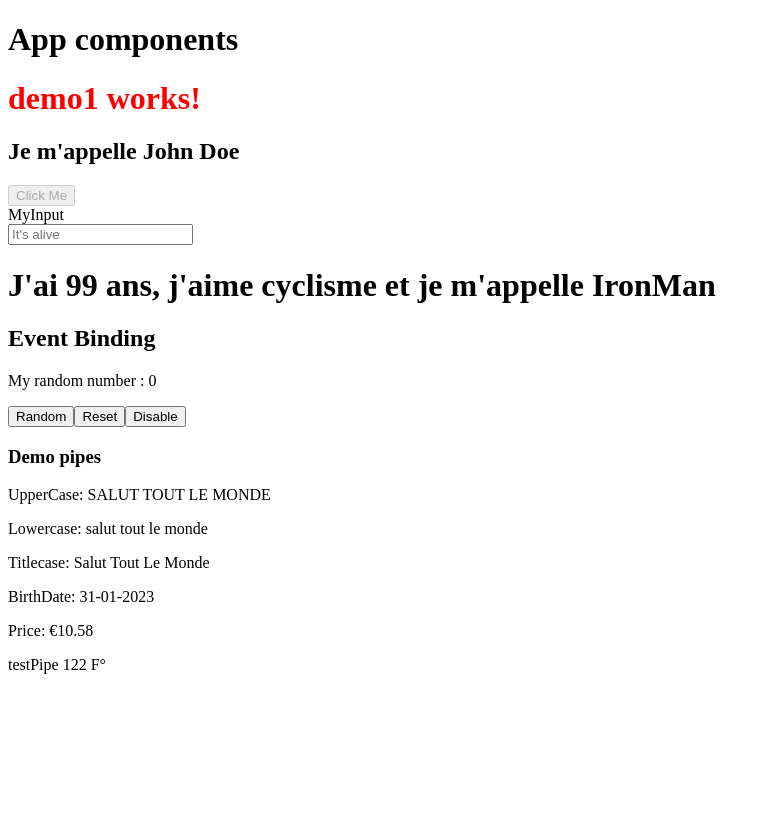
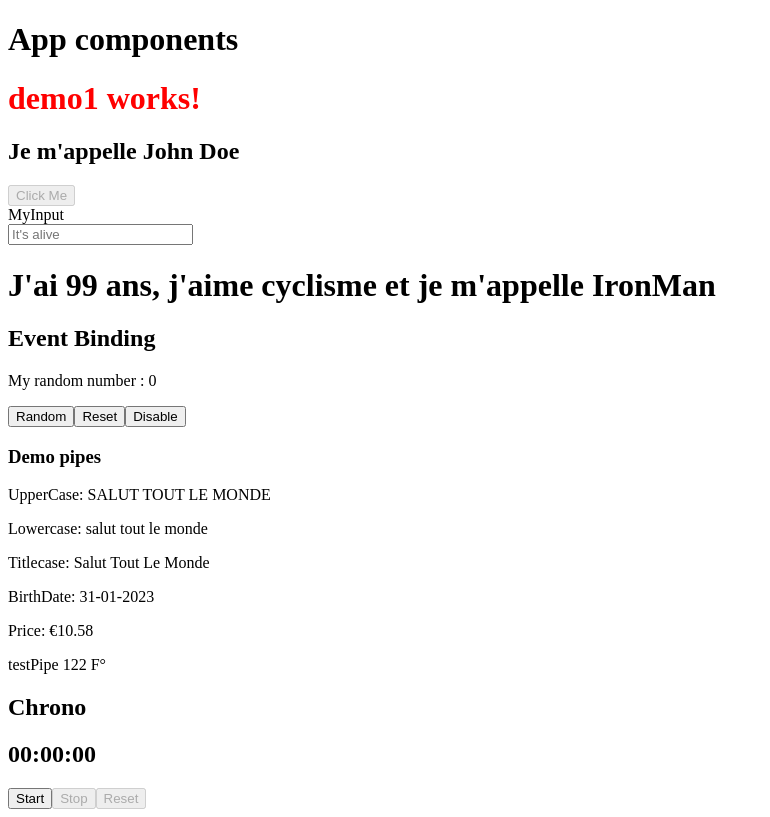
Before and after one commit to PavelAB/secondTryAngular, an Angular app: page / in a window 1280 px wide. Shown: the whole page, without its empty margins (0-770 px from the left). Built offline with nearby package versions, Linux system fonts and the light colour scheme.

Commit message:
exo2 timer

```diff
--- a/src/app/app.component.html
+++ b/src/app/app.component.html
@@ -4,3 +4,4 @@
 
 <app-demo2></app-demo2>
 <app-demo3></app-demo3>
+<app-timer></app-timer>
--- a/src/app/app.module.ts
+++ b/src/app/app.module.ts
@@ -10,6 +10,8 @@ import { Exo1Component } from './exos/exo1/exo1.component';
 import { Demo2Component } from './demos/demo2/demo2.component';
 import { Demo3Component } from './demos/demo3/demo3.component';
 import { ToTemperaturePipe } from './demos/pipes/to-temperature.pipe';
+import { TimerComponent } from './exos/exo2/timer/timer.component';
+import { TimerPipe } from './exos/pipes/timer.pipe';
 
 @NgModule({
   declarations: [
@@ -20,7 +22,9 @@ import { ToTemperaturePipe } from './demos/pipes/to-temperature.pipe';
     Exo1Component,
     Demo2Component,
     Demo3Component,
-    ToTemperaturePipe
+    ToTemperaturePipe,
+    TimerComponent,
+    TimerPipe
   ],
   imports: [
     BrowserModule,
--- /dev/null
+++ b/src/app/exos/exo2/timer/timer.component.html
@@ -0,0 +1,5 @@
+<h2>Chrono</h2>
+<h2>{{sec|timer}}</h2>
+<button type="buttom" (click)="goTimer()">Start</button>
+<button type="buttom" (click)="stopTimer()"[disabled]="isDisabled">Stop</button>
+<button type="buttom" (click)="resetTimer()" [disabled]="sec===0? true:false">Reset</button>
--- /dev/null
+++ b/src/app/exos/exo2/timer/timer.component.ts
@@ -0,0 +1,27 @@
+import { Component } from '@angular/core';
+
+@Component({
+  selector: 'app-timer',
+  templateUrl: './timer.component.html',
+  styleUrls: ['./timer.component.scss']
+})
+export class TimerComponent {
+  sec:number = 0;
+  intervale:any;
+  isDisabled:boolean=true;
+
+  addOne = () =>{
+    this.sec+=1;
+  }
+  goTimer(){
+    this.intervale=setInterval(this.addOne,1000);
+    this.isDisabled=false;
+  }
+  stopTimer(){
+    clearInterval(this.intervale);
+    this.isDisabled;
+  }
+  resetTimer(){
+    this.sec=0;
+  }
+}
--- /dev/null
+++ b/src/app/exos/pipes/timer.pipe.ts
@@ -0,0 +1,26 @@
+import { Pipe, PipeTransform } from '@angular/core';
+
+@Pipe({
+  name: 'timer'
+})
+export class TimerPipe implements PipeTransform {
+
+  transform(total: number, ...args: unknown[]): string {
+    let s,m,h,d;
+    let s1,m1,h1;
+    s=total%60;
+    m=~~(total/60);
+    h=~~(m/60);
+    m=m%60;
+    d=~~(m/24);
+    h=h%24;
+    if (s>=0 && s<10) s1=`0${s}`;
+    else s1=s;
+    if (m>=0 && m<10) m1=`0${m}`;
+    else m1=m;
+    if (h>=0 && h<10) h1=`0${h}`;
+    else h1=h;
+    return (`${h1}:${m1}:${s1}`);
+  }
+
+}
```
Also changed, not shown: src/app/exos/exo2/timer/timer.component.scss (added), 2 other files (tests, documents, lock files or other folders).
